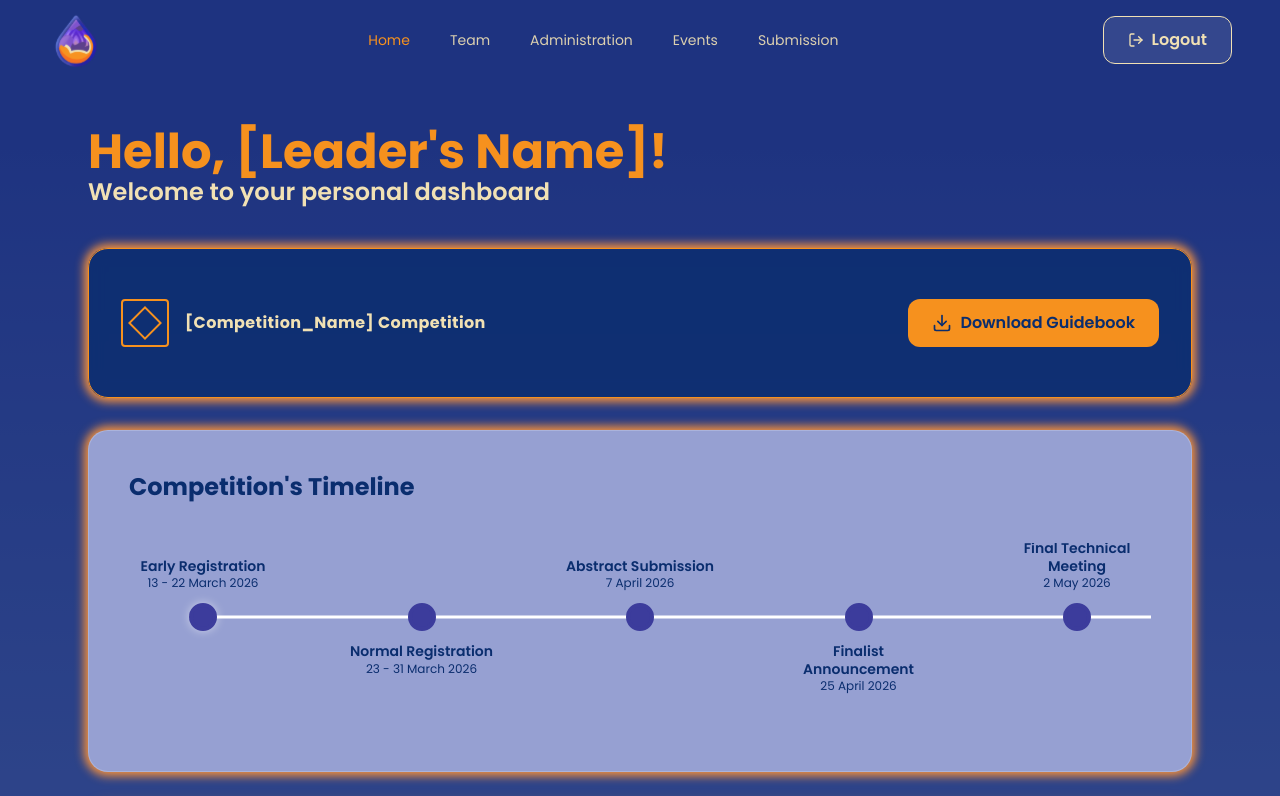
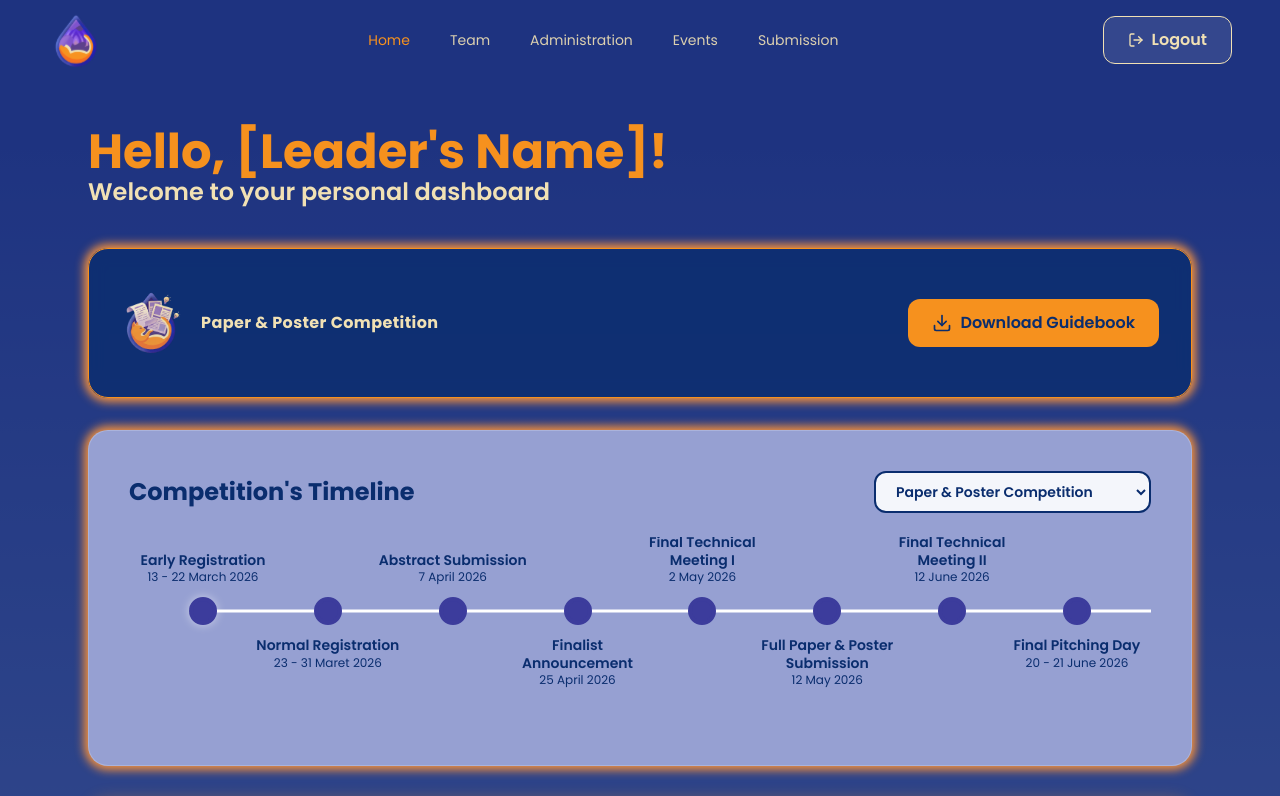
Before and after one commit to AndhikaAddiputra/wildcat-fe, a Next.js app: page /home in a window 1280 px wide. Shown: the top 796 px of the page. Built offline with nearby package versions, Linux system fonts and the light colour scheme.

Commit message:
feat: adding constant competition to integrate with all condition

```diff
--- a/src/app/(dashboard)/home/page.tsx
+++ b/src/app/(dashboard)/home/page.tsx
@@ -10,7 +10,9 @@ import {
   Badge,
 } from "@/components/ui";
 import { LOGO, PARTICIPANT_NAV_LINKS, PARTICIPANT_NAV_ACTION } from "@/config/navbar-config";
+import { COMPETITIONS } from "@/lib/constants/competitions";
 import { getGuidebookUrl } from "@/lib/constants/guidebooks";
+import type { GuidebookCompetitionId } from "@/lib/constants/guidebooks";
 import { Download } from "lucide-react";
 
 // Tipe untuk status pendaftaran
@@ -19,14 +21,16 @@ type RegistrationStatus = "Registered" | "Document Verified" | "Paid";
 export default function ParticipantHomePage() {
   // Mode simulasi status: Ganti nilai awal ini untuk testing mode berbeda
   const [regStatus, setRegStatus] = useState<RegistrationStatus>("Document Verified");
+  // Kompetisi yang dipilih untuk menampilkan timeline & guidebook
+  const [selectedCompetitionId, setSelectedCompetitionId] = useState<GuidebookCompetitionId>("paper-poster");
 
-  const timelineData = [
-    { label: "Early Registration", date: "13 - 22 March 2026", active: true },
-    { label: "Normal Registration", date: "23 - 31 March 2026", active: false },
-    { label: "Abstract Submission", date: "7 April 2026", active: false },
-    { label: "Finalist Announcement", date: "25 April 2026", active: false },
-    { label: "Final Technical Meeting", date: "2 May 2026", active: false },
-  ];
+  const selectedCompetition = COMPETITIONS.find((c) => c.id === selectedCompetitionId) ?? COMPETITIONS[0];
+  // Timeline untuk kompetisi terpilih (item pertama sebagai active untuk highlight)
+  const timelineData = selectedCompetition.timeline.map((item, idx) => ({
+    label: item.label,
+    date: item.date,
+    active: idx === 0,
+  }));
 
   // Konfigurasi konten Progress Bar berdasarkan mode
   const regConfig = {
@@ -87,16 +91,20 @@ export default function ParticipantHomePage() {
           {/* Competition Info Card */}
           <CardLarge className="min-h-0 h-[150px] flex flex-row items-center justify-between p-8 bg-[#0A2D6E]/80 backdrop-blur-sm border-[#F6911E]">
             <div className="flex items-center gap-4">
-               <div className="h-12 w-12 border-2 border-[#F6911E] flex items-center justify-center rounded">
-                  <div className="h-6 w-6 border-2 border-[#F6911E] rotate-45" />
+               <div className="h-16 w-16 shrink-0 flex items-center justify-center rounded overflow-hidden">
+                  <img
+                    src={selectedCompetition.imageUrl}
+                    alt=""
+                    className="h-full w-full object-contain"
+                  />
                </div>
-               <h2 className="text-l font-bold text-[#f1e1b4] tracking-wide">[Competition_Name] Competition</h2>
+               <h2 className="text-l font-bold text-[#f1e1b4] tracking-wide">{selectedCompetition.title}</h2>
             </div>
             <Button
               variant="primary"
               size="lg"
               className="flex gap-2"
-              onClick={() => window.open(getGuidebookUrl("paper-poster"), "_blank")}
+              onClick={() => window.open(getGuidebookUrl(selectedCompetitionId), "_blank")}
             >
               <Download className="h-5 w-5" />
               Download Guidebook
@@ -105,7 +113,21 @@ export default function ParticipantHomePage() {
 
           {/* Competition Timeline Card */}
           <CardLarge className="p-10 bg-[#96a0d2] border-white/20">
-            <h3 className="mb-10 text-2xl font-bold text-[#0A2D6E]">Competition's Timeline</h3>
+            <div className="mb-6 flex flex-wrap items-center justify-between gap-4">
+              <h3 className="text-2xl font-bold text-[#0A2D6E]">Competition&apos;s Timeline</h3>
+              <select
+                value={selectedCompetitionId}
+                onChange={(e) => setSelectedCompetitionId(e.target.value as GuidebookCompetitionId)}
+                className="rounded-xl border-2 border-[#0A2D6E] bg-white/90 px-4 py-2 text-sm font-semibold text-[#0A2D6E] outline-none focus:ring-2 focus:ring-[#F6911E]"
+                aria-label="Pilih kompetisi"
+              >
+                {COMPETITIONS.map((comp) => (
+                  <option key={comp.id} value={comp.id}>
+                    {comp.title}
+                  </option>
+                ))}
+              </select>
+            </div>
 
             {/* Wrapper untuk Scroll Horizontal */}
             <div className="w-full overflow-x-auto pb-10 no-scrollbar">
--- a/src/app/(public)/landing/page.tsx
+++ b/src/app/(public)/landing/page.tsx
@@ -21,6 +21,7 @@ import {
   LANDING_NAV_ACTION,
 } from "@/config/navbar-config";
 import { getGuidebookUrl } from "@/lib/constants/guidebooks";
+import { COMPETITIONS } from "@/lib/constants/competitions";
 import type { ModalTimelineItem } from "@/components/ui";
 import {
   ArrowRight,
@@ -77,78 +78,6 @@ function isTimelineDateReached(dateStr: string): boolean {
   start.setHours(0, 0, 0, 0);
   return today.getTime() >= start.getTime();
 }
-
-/** Data tiap kompetisi untuk card + modal variant competition */
-const COMPETITIONS = [
-  {
-    id: "paper-poster",
-    title: "Paper & Poster Competition",
-    description:
-      "This competition is a manifestation platform of the Technology pillar for students to present real ideas and solutions through the development of geoscience technology, focusing on validating innovations that can expand the boundaries of oil and gas exploration.",
-    timeline: [
-      { label: "Early Registration", date: "13 - 22 March 2026" },
-      { label: "Normal Registration", date: "23 - 31 Maret 2026" },
-      { label: "Abstract Submission", date: "7 April 2026" },
-      { label: "Finalist Announcement", date: "25 April 2026" },
-      { label: "Final Technical Meeting I", date: "2 May 2026" },
-      { label: "Full Paper & Poster Submission", date: "12 May 2026" },
-      { label: "Final Technical Meeting II", date: "12 June 2026" },
-      { label: "Final Pitching Day", date: "20 - 21 June 2026" },
-    ] as ModalTimelineItem[],
-    imageUrl: "/PaPos.png",
-  },
-  {
-    id: "business-case",
-    title: "Business Case Competition",
-    description:
-      "An event for students to solve real business challenges in the energy sector, requiring participants to develop strategies that integrate profitability, ethics, and sustainability (Responsibility and Market Competition) in the industry.",
-    timeline: [
-      { label: "Early Registration", date: "14 - 21 March 2026" },
-      { label: "Normal Registration", date: "22 March - 5 April 2026" },
-      { label: "Preliminary Case Release", date: "13 April 2026" },
-      { label: "Preliminary Case Submission", date: "11 May 2026" },
-      { label: "Finalist Announcement", date: "21 May 2026" },
-      { label: "Mentoring 1 on 1 Session", date: "23 May 2026" },
-      { label: "Final Case Submission", date: "12 June 2026" },
-      { label: "Final Technical Meeting", date: "14 June 2026" },
-      { label: "Final Pitching Day", date: "20 - 21 June 2026" },
-    ] as ModalTimelineItem[],
-    imageUrl: "/BCC.png",
-  },
-  {
-    id: "gng-case",
-    title: "GnG Case Study Competition",
-    description:
-      "A high-level technical competition embodying the pillars of Science and Technology, testing participants' ability to integrate geological and geophysical data to comprehensively solve exploration or field development challenges.",
-    timeline: [
-      { label: "Early Registration", date: "14 -21 March 2026" },
-      { label: "Normal Registration", date: "22 March - 5 April 2026" },
-      { label: "Prelimanary Case Release", date: "13 April 2026" },
-      { label: "Prelimanary Case Submission", date: "11 May 2026" },
-      { label: "Finalist Announcement", date: "21 May 2026" },
-      { label: "Final Case Release & Software Training", date: "23 May 2026"},
-      { label: "Final Case Submission", date: "12 June 2026" },
-      { label: "Final Technical Meeting", date: "14 June 2026" },
-      { label: "Final Pitching Day", date: "20 - 21 June 2026" },
-    ] as ModalTimelineItem[],
-    imageUrl: "/GnG%20Case%20Study.png",
-  },
-  {
-    id: "high-school-essay",
-    title: "High School Essay Competition",
-    description:
-      "This science literacy competition, open to high school students and equivalents, aims to spark critical thinking among young people about the role of energy, the world of geoscience, and how future innovations can ensure global energy security.",
-    timeline: [
-      { label: "Early Registration", date: "13 - 22 March 2026" },
-      { label: "Normal Registration", date: "23March - 10 April 2026" },
-      { label: "Essay Submission", date: "20 May 2026" },
-      { label: "Finalist Announcement", date: "24 May 2026" },
-      { label: "Final Technical Meeting", date: "19 June 2026" },
-      { label: "Final Competition Day", date: "20 - 21 June 2026" },
-    ] as ModalTimelineItem[],
-    imageUrl: "/Essay.png",
-  },
-];
 
 /** Status event: available (hijau), not_started (kuning), ended (merah) */
 type EventStatus = "available" | "not_started" | "ended";
@@ -423,7 +352,7 @@ export default function LandingPage() {
             eventDescription={comp.description}
             timeline={comp.timeline.map((item) => ({
               ...item,
-              isActive: item.isActive ?? isTimelineDateReached(item.date),
+              isActive: isTimelineDateReached(item.date),
             }))}
             competitionImageUrl={comp.imageUrl}
             guidebookUrl={getGuidebookUrl(comp.id)}
--- /dev/null
+++ b/src/lib/constants/competitions.ts
@@ -0,0 +1,87 @@
+/**
+ * Data tiap kompetisi (timeline, judul, dll.).
+ * Dipakai di landing page dan participant home.
+ */
+export interface CompetitionTimelineItem {
+  label: string;
+  date: string;
+}
+
+export interface Competition {
+  id: string;
+  title: string;
+  description: string;
+  timeline: CompetitionTimelineItem[];
+  imageUrl: string;
+}
+
+export const COMPETITIONS: Competition[] = [
+  {
+    id: "paper-poster",
+    title: "Paper & Poster Competition",
+    description:
+      "This competition is a manifestation platform of the Technology pillar for students to present real ideas and solutions through the development of geoscience technology, focusing on validating innovations that can expand the boundaries of oil and gas exploration.",
+    timeline: [
+      { label: "Early Registration", date: "13 - 22 March 2026" },
+      { label: "Normal Registration", date: "23 - 31 Maret 2026" },
+      { label: "Abstract Submission", date: "7 April 2026" },
+      { label: "Finalist Announcement", date: "25 April 2026" },
+      { label: "Final Technical Meeting I", date: "2 May 2026" },
+      { label: "Full Paper & Poster Submission", date: "12 May 2026" },
+      { label: "Final Technical Meeting II", date: "12 June 2026" },
+      { label: "Final Pitching Day", date: "20 - 21 June 2026" },
+    ],
+    imageUrl: "/PaPos.png",
+  },
+  {
+    id: "business-case",
+    title: "Business Case Competition",
+    description:
+      "An event for students to solve real business challenges in the energy sector, requiring participants to develop strategies that integrate profitability, ethics, and sustainability (Responsibility and Market Competition) in the industry.",
+    timeline: [
+      { label: "Early Registration", date: "14 - 21 March 2026" },
+      { label: "Normal Registration", date: "22 March - 5 April 2026" },
+      { label: "Preliminary Case Release", date: "13 April 2026" },
+      { label: "Preliminary Case Submission", date: "11 May 2026" },
+      { label: "Finalist Announcement", date: "21 May 2026" },
+      { label: "Mentoring 1 on 1 Session", date: "23 May 2026" },
+      { label: "Final Case Submission", date: "12 June 2026" },
+      { label: "Final Technical Meeting", date: "14 June 2026" },
+      { label: "Final Pitching Day", date: "20 - 21 June 2026" },
+    ],
+    imageUrl: "/BCC.png",
+  },
+  {
+    id: "gng-case",
+    title: "GnG Case Study Competition",
+    description:
+      "A high-level technical competition embodying the pillars of Science and Technology, testing participants' ability to integrate geological and geophysical data to comprehensively solve exploration or field development challenges.",
+    timeline: [
+      { label: "Early Registration", date: "14 -21 March 2026" },
+      { label: "Normal Registration", date: "22 March - 5 April 2026" },
+      { label: "Prelimanary Case Release", date: "13 April 2026" },
+      { label: "Prelimanary Case Submission", date: "11 May 2026" },
+      { label: "Finalist Announcement", date: "21 May 2026" },
+      { label: "Final Case Release & Software Training", date: "23 May 2026" },
+      { label: "Final Case Submission", date: "12 June 2026" },
+      { label: "Final Technical Meeting", date: "14 June 2026" },
+      { label: "Final Pitching Day", date: "20 - 21 June 2026" },
+    ],
+    imageUrl: "/GnG%20Case%20Study.png",
+  },
+  {
+    id: "high-school-essay",
+    title: "High School Essay Competition",
+    description:
+      "This science literacy competition, open to high school students and equivalents, aims to spark critical thinking among young people about the role of energy, the world of geoscience, and how future innovations can ensure global energy security.",
+    timeline: [
+      { label: "Early Registration", date: "13 - 22 March 2026" },
+      { label: "Normal Registration", date: "23March - 10 April 2026" },
+      { label: "Essay Submission", date: "20 May 2026" },
+      { label: "Finalist Announcement", date: "24 May 2026" },
+      { label: "Final Technical Meeting", date: "19 June 2026" },
+      { label: "Final Competition Day", date: "20 - 21 June 2026" },
+    ],
+    imageUrl: "/Essay.png",
+  },
+];
```
